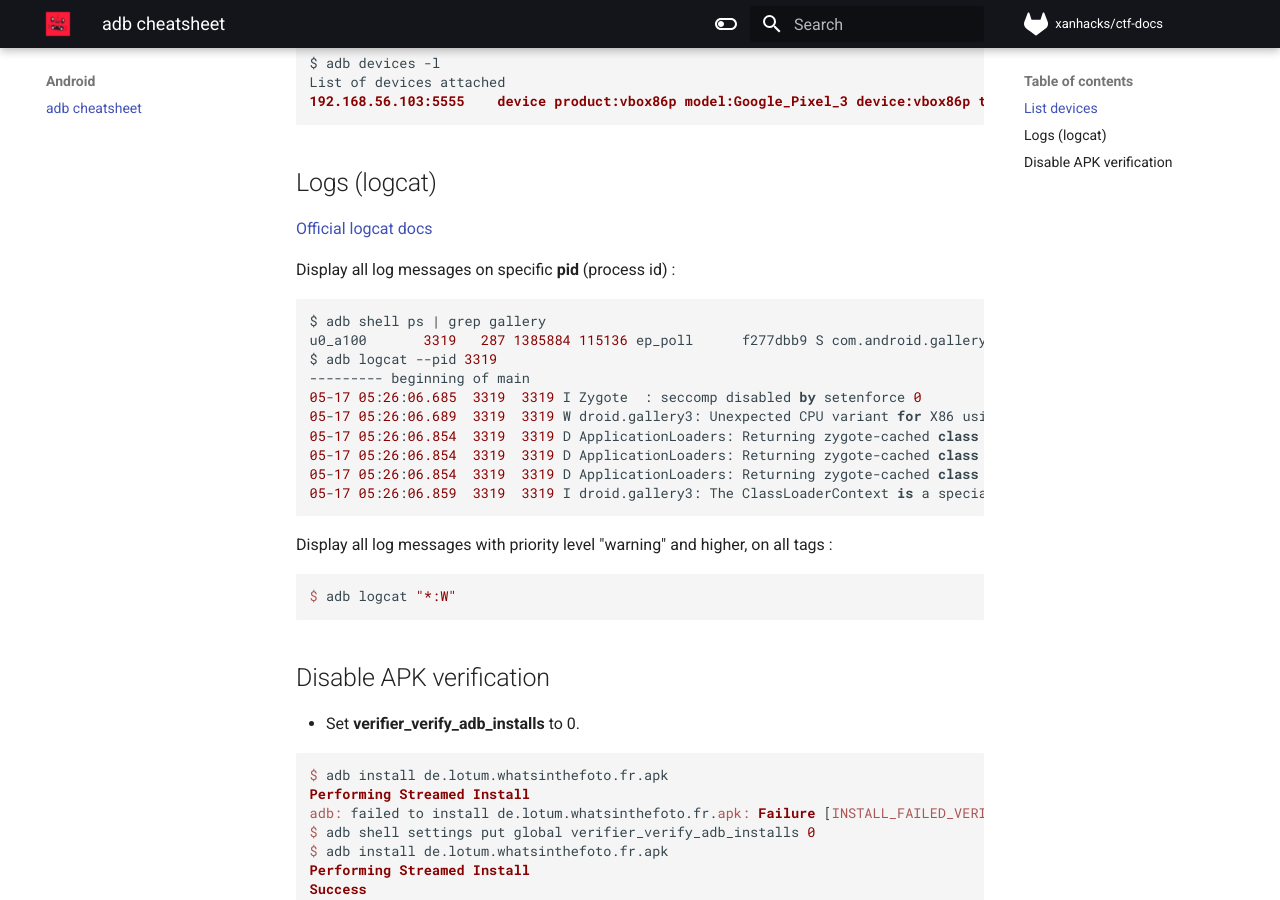
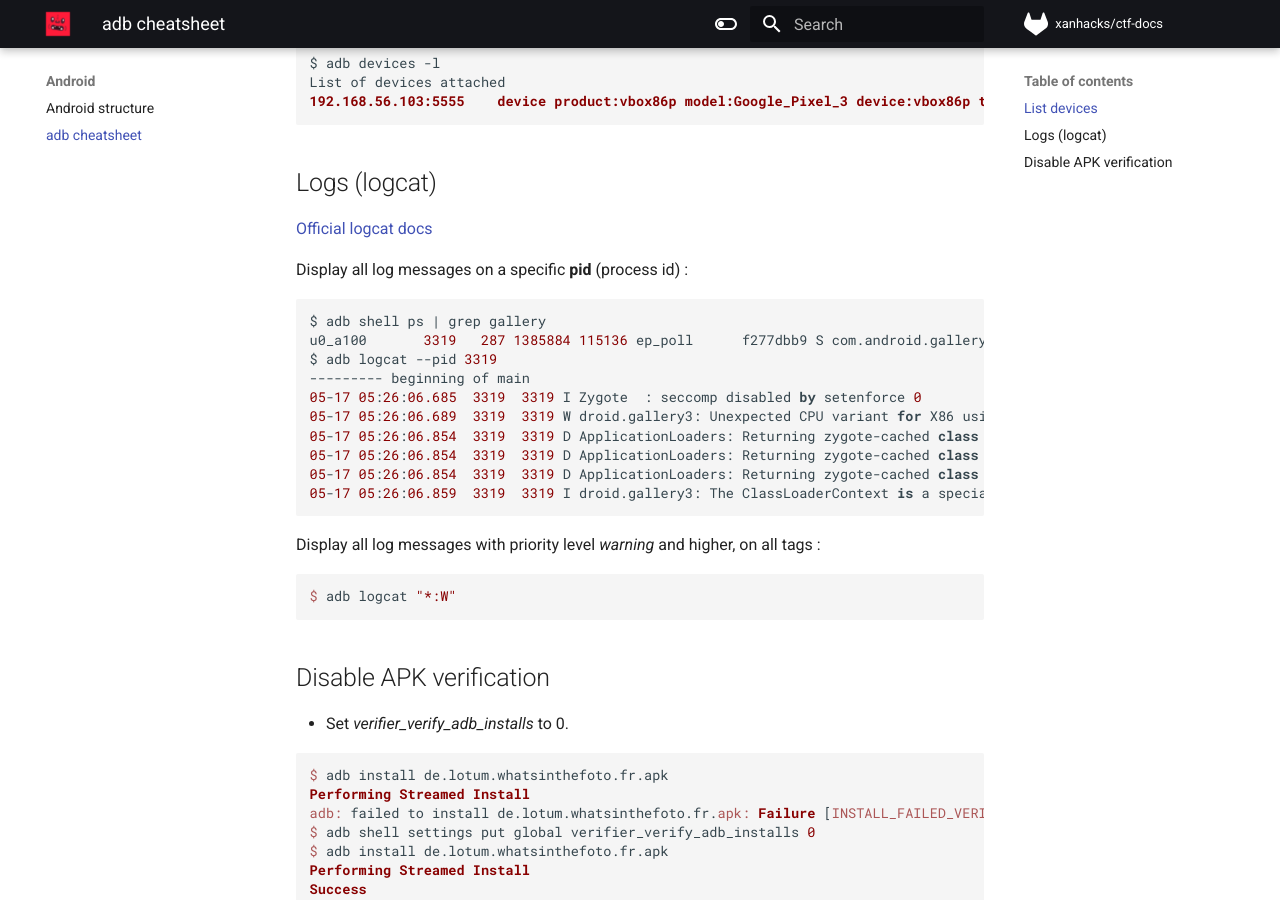
Before and after one commit to xanhacks/ctf-docs, an MkDocs documentation site: the page built from docs/android/02-adb.md, in a window 1280 px wide and 900 px high, scrolled down 716 px. Built offline with MkDocs 1.6.1 and Material for MkDocs 9.7.7, drawn with Linux system fonts in a browser that asks for light colours; nearby versions of some CDN libraries; comment, search, counter and statistics services are not loaded.

Commit message:
add android page

````diff
--- a/docs/android/adb.md
+++ b/docs/android/02-adb.md
@@ -33,7 +33,7 @@ List of devices attached
 
 [Official logcat docs](https://developer.android.com/studio/command-line/logcat)
 
-Display all log messages on specific **pid** (process id) :
+Display all log messages on a specific **pid** (process id) :
 
 ```shell
 $ adb shell ps | grep gallery
@@ -48,7 +48,7 @@ $ adb logcat --pid 3319
 05-17 05:26:06.859  3319  3319 I droid.gallery3: The ClassLoaderContext is a special shared library.
 ```
 
-Display all log messages with priority level "warning" and higher, on all tags :
+Display all log messages with priority level *warning* and higher, on all tags :
 
 ```shell
 $ adb logcat "*:W"
@@ -56,7 +56,7 @@ $ adb logcat "*:W"
 
 ## Disable APK verification
 
-- Set **verifier_verify_adb_installs** to 0.
+- Set *verifier_verify_adb_installs* to 0.
 
 ```shell
 $ adb install de.lotum.whatsinthefoto.fr.apk
````
Also changed, not shown: docs/android/01-android.md (added, +6 -0 lines).
